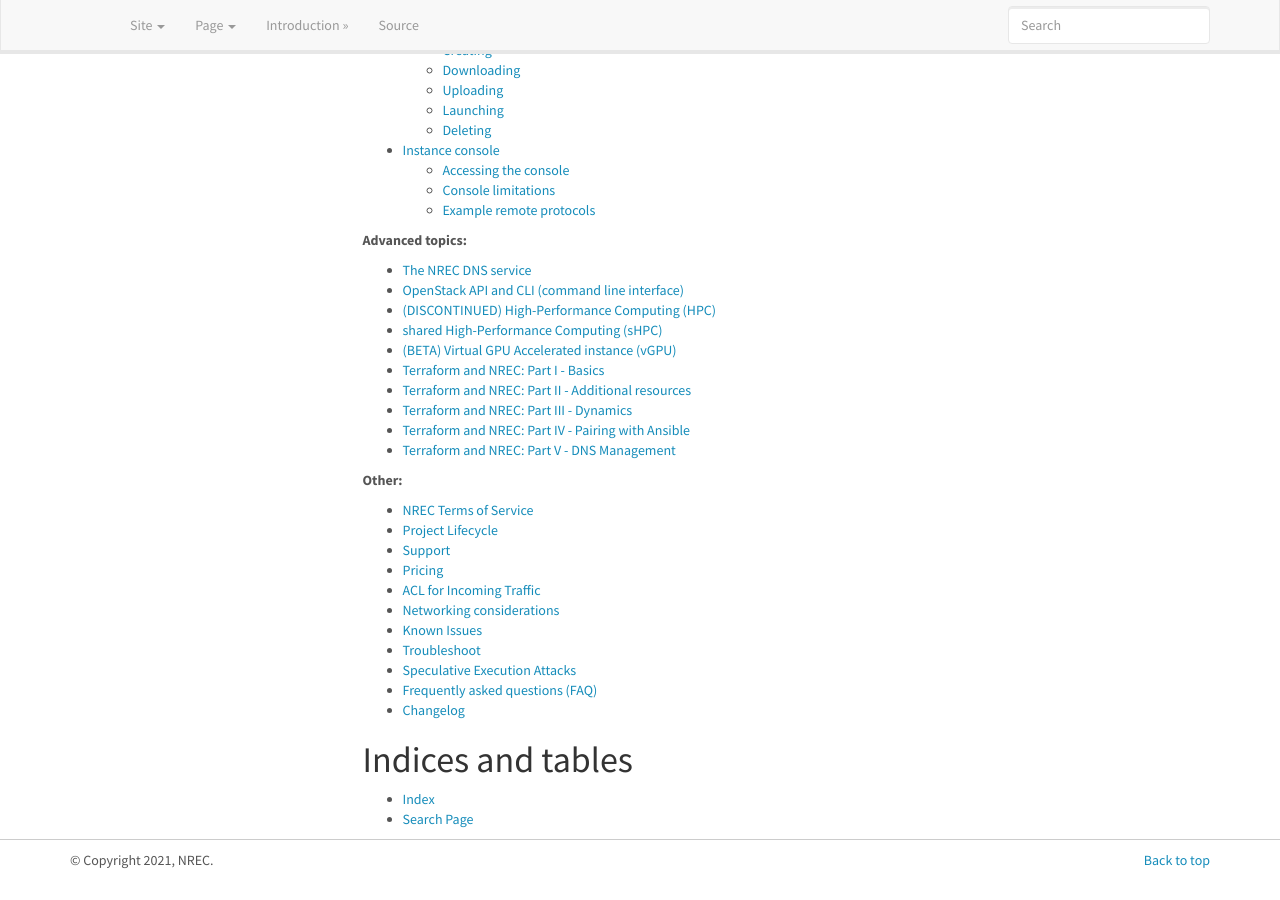
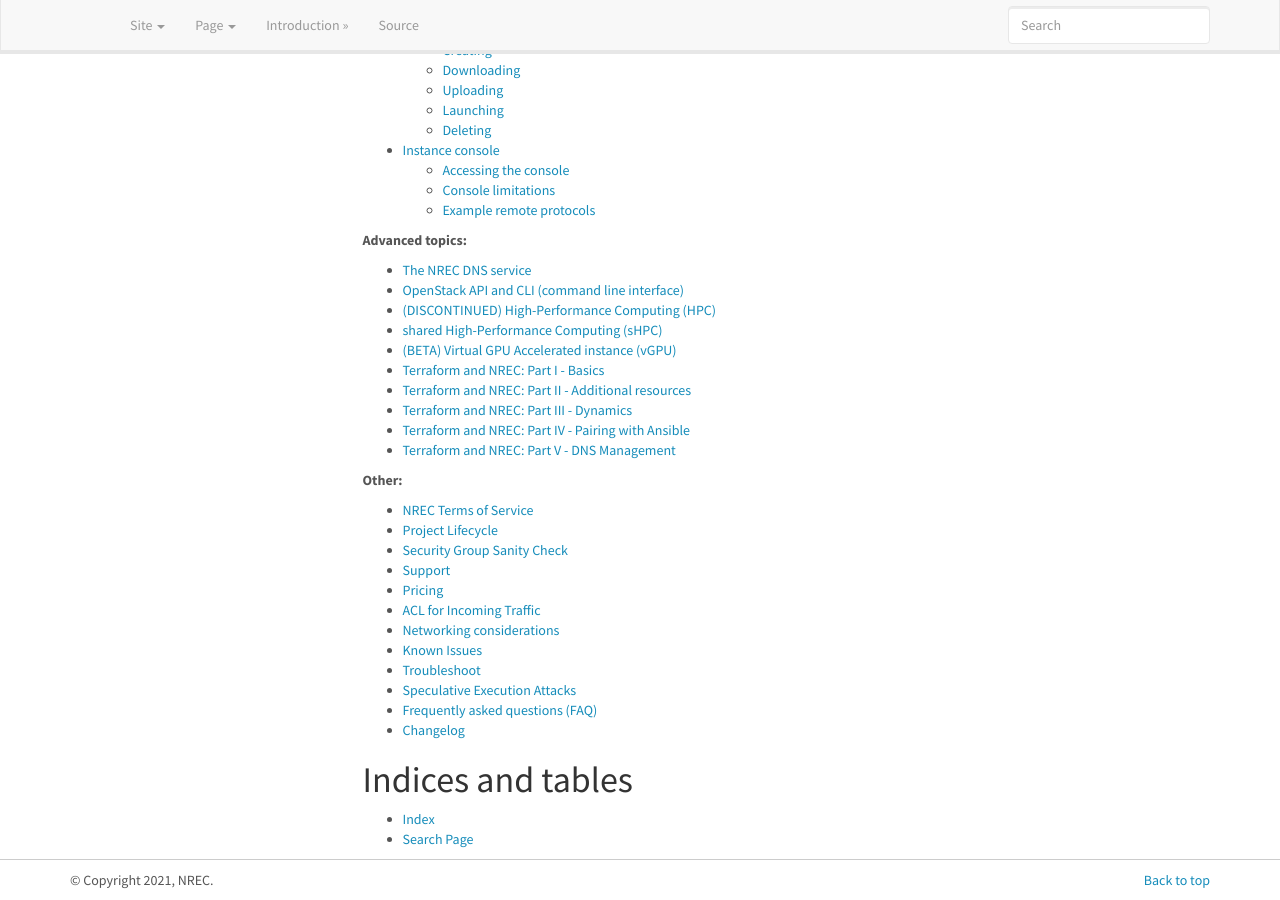
Before and after one commit to norcams/docs-enduser, a Sphinx documentation site: the page built from docs/index.rst, in a window 1280 px wide and 900 px high, scrolled down 1390 px. Built offline with Sphinx 7.4.7, drawn with Linux system fonts in a browser that asks for light colours.

Commit message:
index security group sanity doc

```diff
--- a/docs/index.rst
+++ b/docs/index.rst
@@ -52,6 +52,7 @@ Norwegian Research and Education Cloud
 
    terms-of-service
    project-lifecycle
+   security-group-sanity
    support
    pricing
    acl
```
